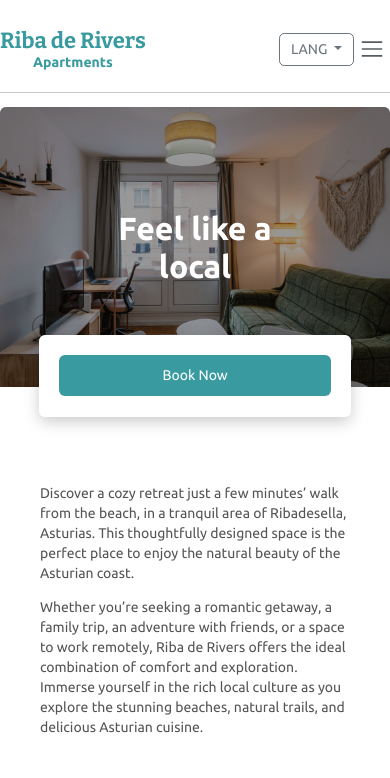
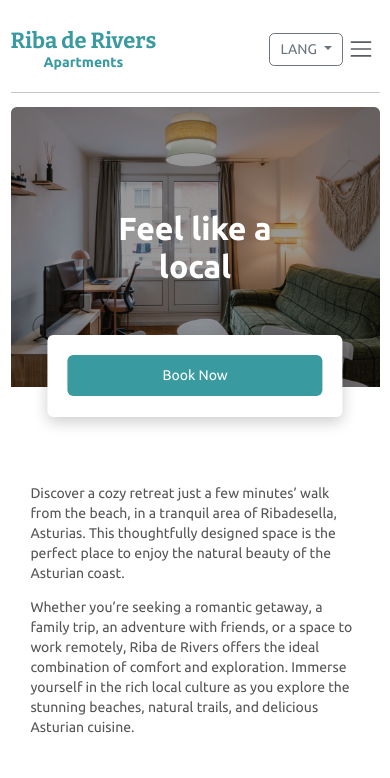
Before and after one commit to rivers07-maker/riba-de-rivers, a plain HTML site: page index.html in a window 390 px wide. Shown: the top 778 px of the page. Drawn offline with nearby package versions, Linux system fonts and the light colour scheme.

Commit message:
fix: Theme Wrapper

```diff
--- a/css/home-styles.css
+++ b/css/home-styles.css
@@ -44,7 +44,7 @@ body {
 }
 
 /* Header */
-header {
+.theme-wrapper {
     max-width: 1210px;
     margin: 0 auto;
 }
@@ -190,14 +190,17 @@ header {
     }
 }
 
-/* Responsiveness for Main Content */
-main {
-    max-width: 1210px;
-    margin: 0 auto;
-}
+/* Responsiveness for Content Section */
 
 .content-section {
     max-width: 1120px;
+    padding: 0 2.85rem;
+}
+
+@media (max-width: 575px) {
+    .content-section {
+        padding: 0 1.42rem;
+    }
 }
 
 /* --- END ADDITIONS FOR RESPONSIVENESS --- */
@@ -287,7 +290,7 @@ main {
     position: relative;
     top: 40px;
     margin: 4rem auto;
-    padding: 0 2.85rem;
+
 }
 
 .airbnb-container {
--- a/index.html
+++ b/index.html
@@ -26,12 +26,11 @@
 </head>
 
 <body>
+    <div class="container theme-wrapper">
         <header>
-
             <!-- Navbar-1 -->
             <nav class="navbar navbar-expand-lg navbar-1">
                 <div class="container-lg border-bottom border-secondary-subtle border-1 px-0" style="height: 100%;">
-
                     <!-- Left side: Language Dropdown (Desktop) -->
                     <div class="dropdown me-3 btn-language-1">
                         <button class="btn btn-outline-secondary dropdown-toggle" type="button" id="languageDropdown"
@@ -44,7 +43,6 @@
                             <li><a class="dropdown-item" href="#">Español</a></li>
                         </ul>
                     </div>
-
                     <!-- Center: Brand -->
                     <div class="d-flex flex-column justify-content-center align-items-center navbar-brand mx-0">
                         <a class="text-decoration-none text-center" href="#">
@@ -52,7 +50,6 @@
                             <h2>Apartments</h2>
                         </a>
                     </div>
-
                     <!-- Right side: Book Now Button -->
                     <a href="https://www.airbnb.com/slink/HU4jR7J3" class="btn btn-book-now-1">Book Now</a>
                     <!-- Right side: Language Dropdown (Mobile) / Mobile Toggle Button -->
@@ -76,7 +73,6 @@
                     </div>
                 </div>
             </nav>
-
             <!-- Navbar-2: Collapsible Menu for Mobile -->
             <nav class="navbar navbar-expand-lg navbar-2">
                 <div class="container-lg px-0">
@@ -110,17 +106,13 @@
                     </div>
                 </div>
             </nav>
-
         </header>
-
         <main>
-
             <!-- Hero Section -->
             <section class="container hero-section">
                 <div class="overlay"></div>
                 <!-- Title inside Hero Section -->
                 <h3 class="hero-title">Feel like a local</h3>
-
                 <!-- Reservation Box -->
                 <div class="reservation-box">
                     <form class="row g-3 align-items-center">
@@ -147,8 +139,6 @@
                     </form>
                 </div>
             </section>
-
-
             <!-- Content Section -->
             <section class="container content-section">
                 <div class="row">
@@ -158,7 +148,6 @@
                         </p>
                         <p>Whether you’re seeking a romantic getaway, a family trip, an adventure with friends, or a space to work remotely, Riba de Rivers offers the ideal combination of comfort and exploration. Immerse yourself in the rich local culture as you explore the stunning beaches, natural trails, and delicious Asturian cuisine.</p>
                     </div>
-
                     <div class="col-md-6 airbnb-container">
                         <img src="./assets/images/airbnb-logo-3.png" alt="Airbnb logo" class="img-fluid airbnb-logo">
                         <div class="five-star-division">
@@ -168,8 +157,8 @@
                     </div>
                 </div>
             </section>
-
         </main>
+    </div>
 
     <footer>
         <div class="container-fluid bottom-navigation">
```
Lines whose indentation alone changed are shown as unchanged.
